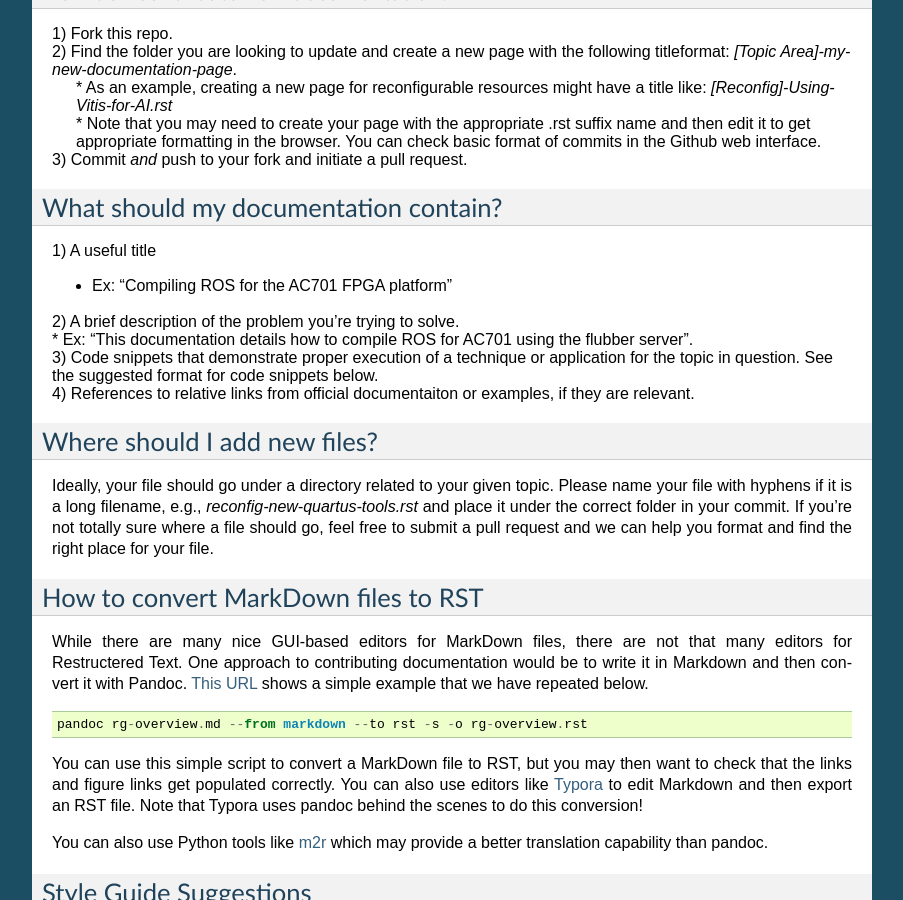
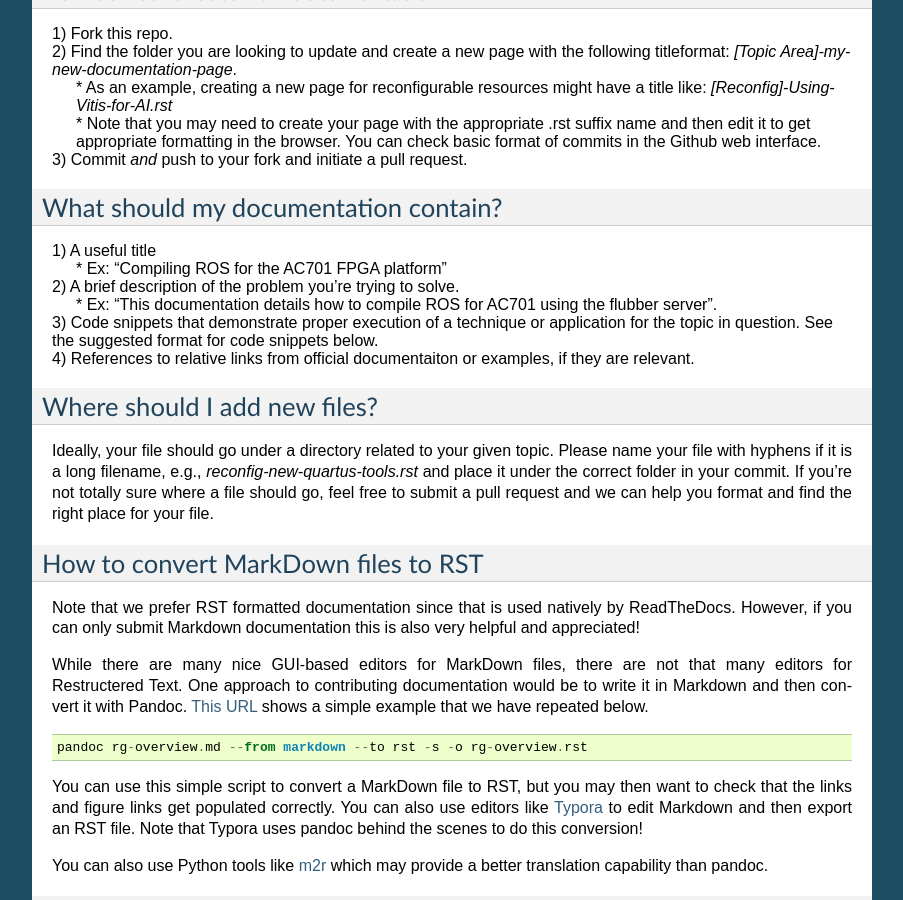
Before and after one commit to gt-crnch-rg/read-the-docs, a Sphinx documentation site: the page built from docs/general/contributing.rst, in a window 1280 px wide and 900 px high, scrolled down 794 px. Shown: the whole window, without its empty margins (198-1101 px from the left). Built offline with Sphinx 7.4.7, drawn with Linux system fonts in a browser that asks for light colours; pages that are not in the unit, such as notebooks, are missing from menus.

Commit message:
Update contributing.rst

```diff
--- a/docs/general/contributing.rst
+++ b/docs/general/contributing.rst
@@ -46,9 +46,9 @@ What should my documentation contain?
 ########
 
 | 1) A useful title
-* Ex: "Compiling ROS for the AC701 FPGA platform"
+|  \* Ex: "Compiling ROS for the AC701 FPGA platform"
 | 2) A brief description of the problem you're trying to solve.
-| \* Ex: "This documentation details how to compile ROS for AC701 using the flubber server".
+|  \* Ex: "This documentation details how to compile ROS for AC701 using the flubber server".
 | 3) Code snippets that demonstrate proper execution of a technique or application for the topic in question. See the suggested format for code snippets below.
 | 4) References to relative links from official documentaiton or examples, if they are relevant.
 
@@ -58,6 +58,8 @@ Ideally, your file should go under a directory related to your given topic. Plea
 
 How to convert MarkDown files to RST
 ########
+Note that we prefer RST formatted documentation since that is used natively by ReadTheDocs. However, if you can only submit Markdown documentation this is also very helpful and appreciated!
+
 While there are many nice GUI-based editors for MarkDown files, there are not that many editors for Restructered Text. One approach to contributing documentation would be to write it in Markdown and then convert it with Pandoc. `This URL <https://avilpage.com/2014/11/pandoc-best-way-to-convert-markdown-to.html>`_ shows a simple example that we have repeated below.
 
 .. code::
```
